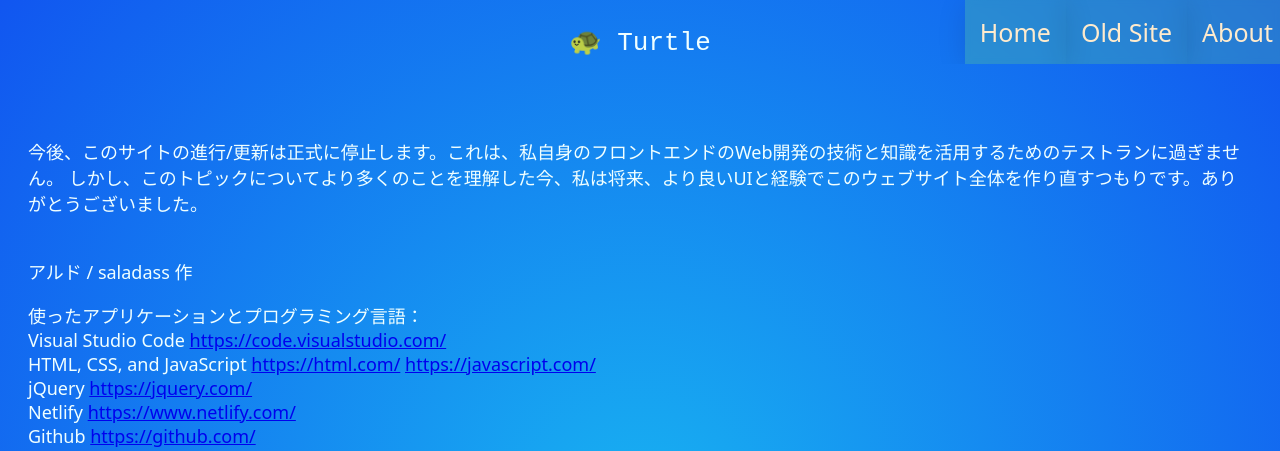
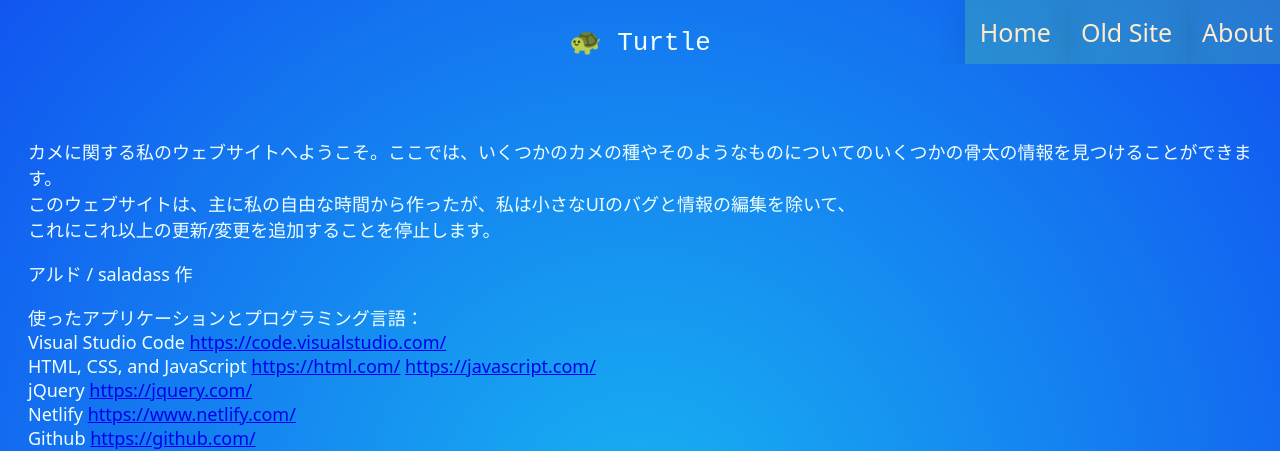
Before and after one commit to saladarse777/turtle-site, a plain HTML site: page about.html in a window 1280 px wide. Shown: the top 451 px of the page. Drawn offline with Linux system fonts and the light colour scheme.

Commit message:
Add files via upload

```diff
--- a/about.html
+++ b/about.html
@@ -24,10 +24,11 @@
         <li class="nav"><a class="am" href="index.html">Home</a></li>
     </ul>
     <br>
-    <p class="mainPara">今後、このサイトの進行/更新は正式に停止します。これは、私自身のフロントエンドのWeb開発の技術と知識を活用するためのテストランに過ぎません。
-        しかし、このトピックについてより多くのことを理解した今、私は将来、より良いUIと経験でこのウェブサイト全体を作り直すつもりです。ありがとうございました。
+    <p class="mainPara">カメに関する私のウェブサイトへようこそ。ここでは、いくつかのカメの種やそのようなものについてのいくつかの骨太の情報を見つけることができます。<br>
+        このウェブサイトは、主に私の自由な時間から作ったが、私は小さなUIのバグと情報の編集を除いて、<br>
+        これにこれ以上の更新/変更を追加することを停止します。
     </p>
-    <p class="mainPara"><br>
+    <p class="mainPara">
     アルド / saladass 作</p>
     <p class="mainPara">使ったアプリケーションとプログラミング言語：<br>
     Visual Studio Code&nbsp;<a href="https://code.visualstudio.com/">https://code.visualstudio.com/</a><br>
```
